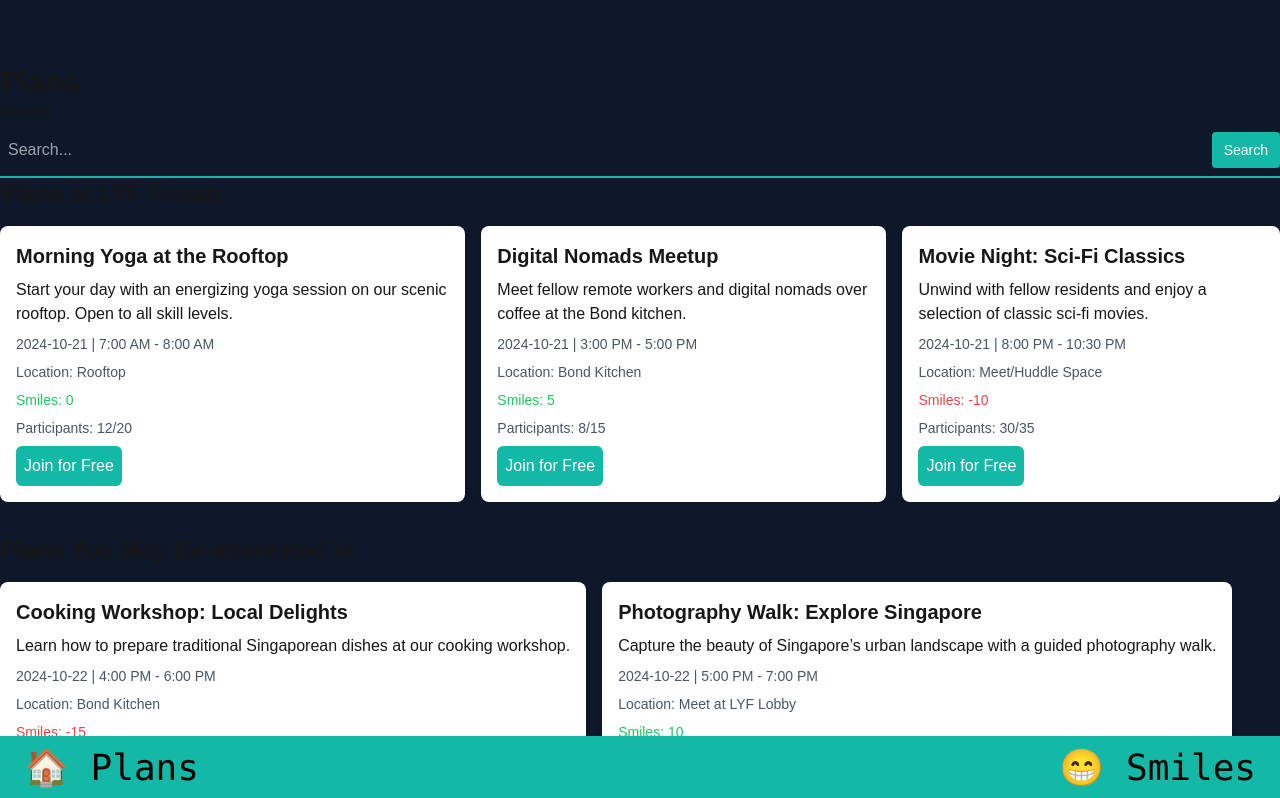
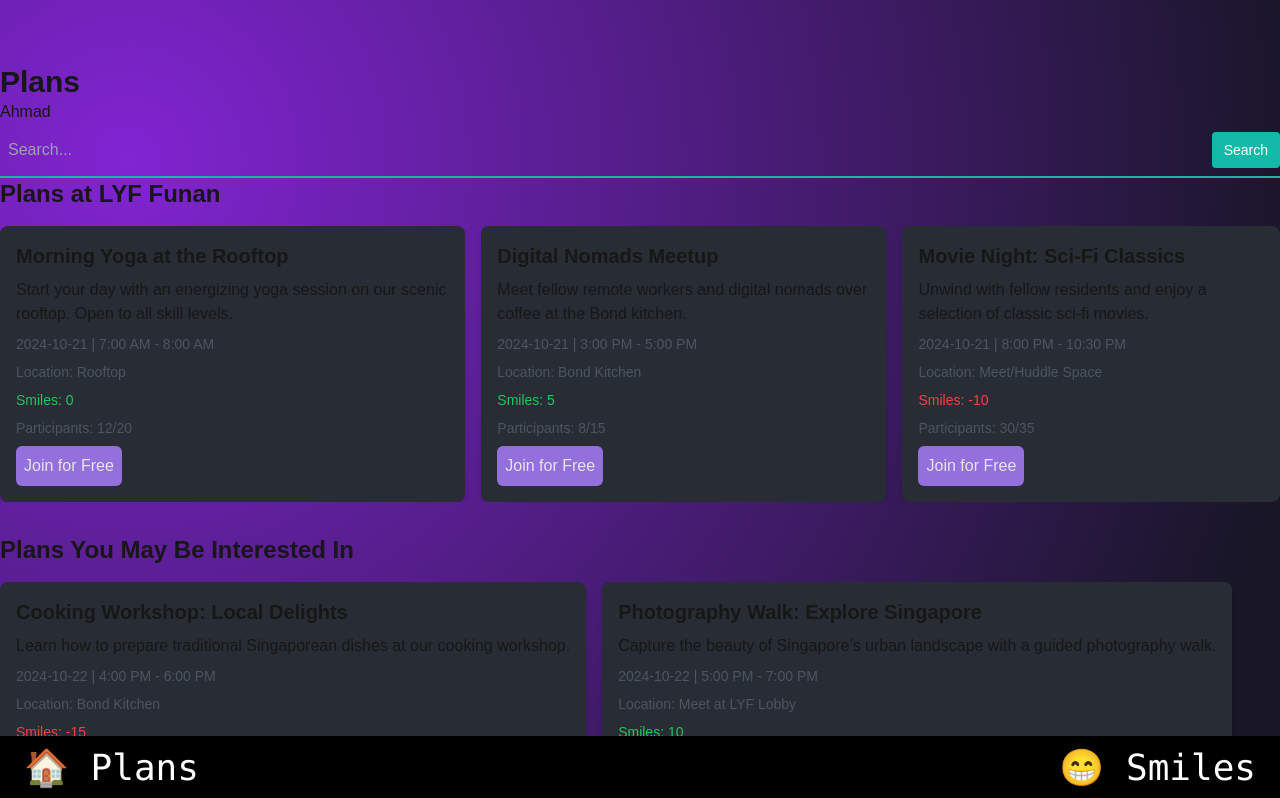
Before and after one commit to ahzia/Smileup-angle-hack-global, a Next.js app: page / in a window 1280 px wide. Shown: the top 798 px of the page. Built offline with nearby package versions, Linux system fonts and the light colour scheme.

Commit message:
added some design to the carss

```diff
--- a/src/app/globals.css
+++ b/src/app/globals.css
@@ -9,14 +9,18 @@
 
 @media (prefers-color-scheme: dark) {
   :root {
-    --background: #0a0a0a;
     --foreground: #ededed;
   }
 }
 
 body {
   color: var(--foreground);
-  background: var(--background);
+  background-image: radial-gradient(
+    circle farthest-corner at 10% 20%,
+    rgb(129, 36, 210) 0%,
+    rgba(24, 22, 39, 1) 90%
+  );
+  background-attachment: fixed;
   font-family: Arial, Helvetica, sans-serif;
 }
 
--- a/src/components/Pages/Plans/PlanCard.tsx
+++ b/src/components/Pages/Plans/PlanCard.tsx
@@ -6,7 +6,7 @@
 
 export default function PlanCard({ plan }: PlanCardProps) {
   return (
-    <div className="bg-white p-4 rounded-lg shadow-md space-y-2">
+    <div className="bg-[#282C34] p-4 rounded-lg shadow-md space-y-2">
       <h3 className="text-xl font-bold">{plan.name}</h3>
       <p>{plan.description}</p>
       <p className="text-sm text-gray-600">
@@ -24,8 +24,8 @@
         Participants: {plan.participants}/{plan.max_participants}
       </p>
       <button
-        className={`p-2 text-white ${
-          plan.is_free ? "bg-teal-500" : "bg-gray-500"
+        className={`p-2 text-[#E5E5E5] ${
+          plan.is_free ? "bg-[#9370DB]" : "bg-gray-500"
         } rounded-md`}
       >
         {plan.is_free ? "Join for Free" : "Paid Event"}
--- a/src/components/common/Layout.tsx
+++ b/src/components/common/Layout.tsx
@@ -7,7 +7,7 @@
 
 export default function Layout({ children }: LayoutProps) {
   return (
-    <div className="min-h-screen flex flex-col items-baseline bg-slate-900">
+    <div className="min-h-screen flex flex-col items-baseline">
       <header>
         <div className="container mx-auto">
           <Navbar />
--- a/src/components/common/Navbar.tsx
+++ b/src/components/common/Navbar.tsx
@@ -3,7 +3,7 @@
 
 export default function Navbar() {
   return (
-    <nav className="flex justify-center items-center h-16 text-black shadow-sm font-mono bg-teal-500 z-30 fixed bottom-0 w-full">
+    <nav className="flex justify-center items-center h-16 text-white shadow-sm font-mono bg-[#000000] z-30 fixed bottom-0 w-full">
       <ul className="w-full">
         <nav className="flex justify-between items-center w-full text-4xl p-6">
           <Link href="/">🏠 Plans</Link>
```
